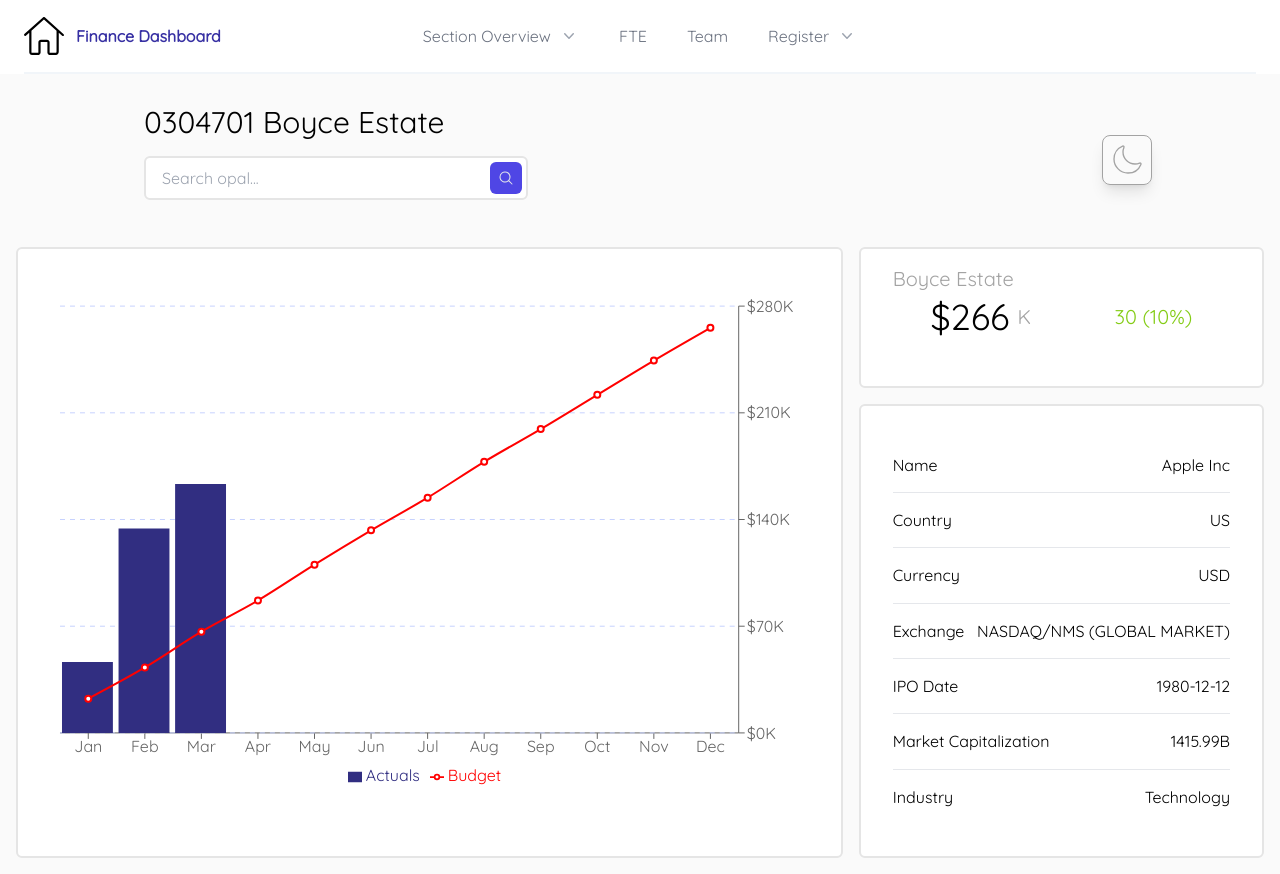
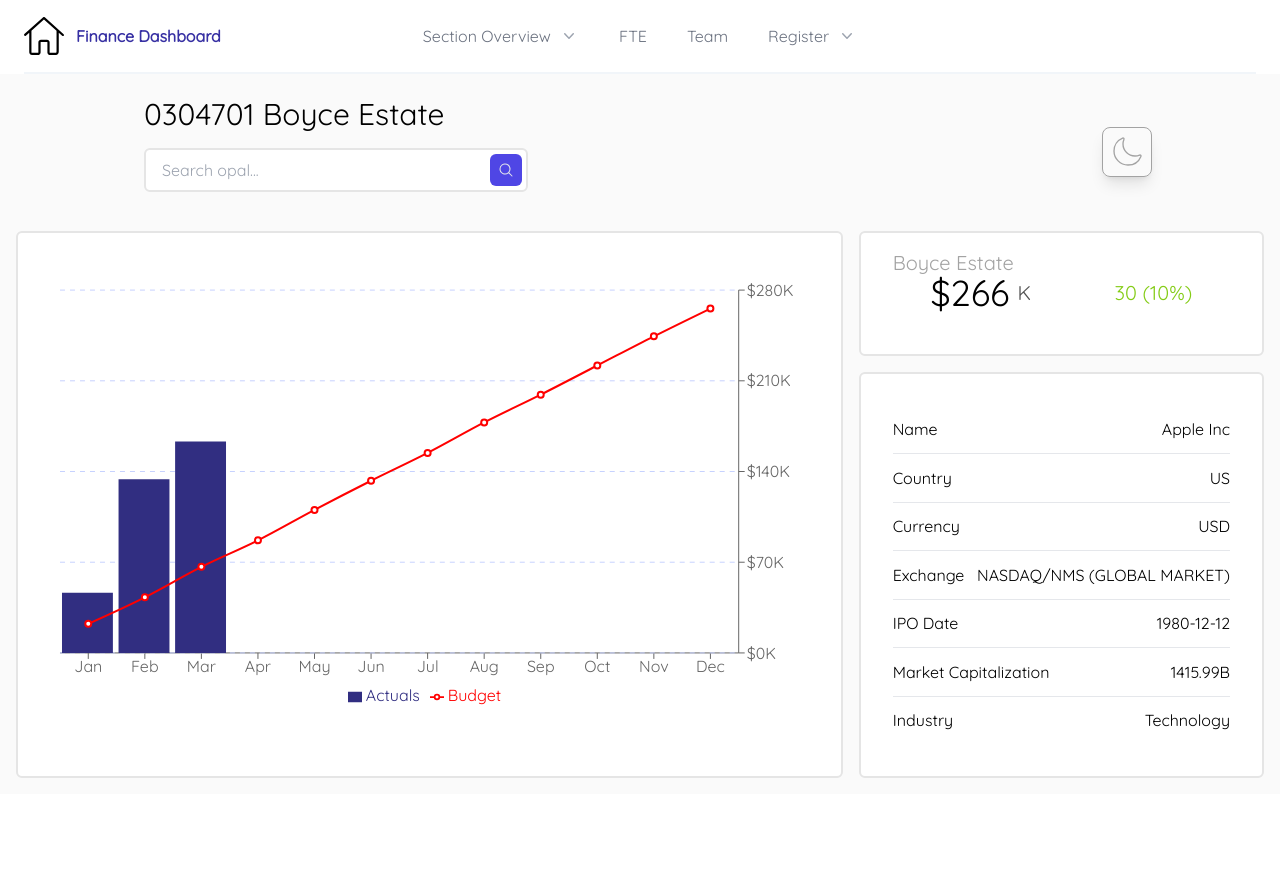
Before and after one commit to Supercamy/stock-dashboard, a React (Create React App) app: page / in a window 1280 px wide. After the commit the page ends 800 px from the top, so only its background shows below. Built offline with nearby package versions, Linux system fonts and the light colour scheme.

Commit message:
change css height

```diff
--- a/src/components/Dashboard.js
+++ b/src/components/Dashboard.js
@@ -29,7 +29,7 @@ const Dashboard = () => {
 
   return (
     <div
-      className={`h-screen grid grid-cols md:grid-cols-2 xl:grid-cols-3 grid-rows-8 md:grid-rows-7 xl:grid-rows-5 auto-rows-fr gap-4 p-4 font-quicksand  ${
+      className={`h-90v grid grid-cols md:grid-cols-2 xl:grid-cols-3 grid-rows-8 md:grid-rows-7 xl:grid-rows-5 auto-rows-fr gap-4 p-4 font-quicksand  ${
         darkMode ? 'bg-gray-900 text-gray-300' : 'bg-neutral-50'
       }`}
     >
--- a/src/components/Overview.js
+++ b/src/components/Overview.js
@@ -10,7 +10,7 @@ const Overview = ({ symbol, price, change, changePercent, currency }) => {
       <div className='w-full h-full flex items-center justify-around'>
         <span className='text-2xl xl:text-4xl 2xl:text-5xl flex items-center'>
           ${price}
-          <span className='text-lg xl:text-xl 2xl:text-2xl text-neutral-400 m-2'>
+          <span className='text-lg xl:text-xl 2xl:text-2xl text-neutral-600 m-2'>
             {currency}
           </span>
         </span>
--- a/tailwind.config.js
+++ b/tailwind.config.js
@@ -17,6 +17,18 @@ module.exports = {
         7: 'repeat(7, minmax(0, 1fr))',
         8: 'repeat(8, minmax(0, 1fr))',
       },
+      height: {
+        '10v': '10vh',
+        '20v': '20vh',
+        '30v': '30vh',
+        '40v': '40vh',
+        '50v': '50vh',
+        '60v': '60vh',
+        '70v': '70vh',
+        '80v': '80vh',
+        '90v': '90vh',
+        '100v': '100vh',
+      },
     },
   },
   plugins: [],
```
